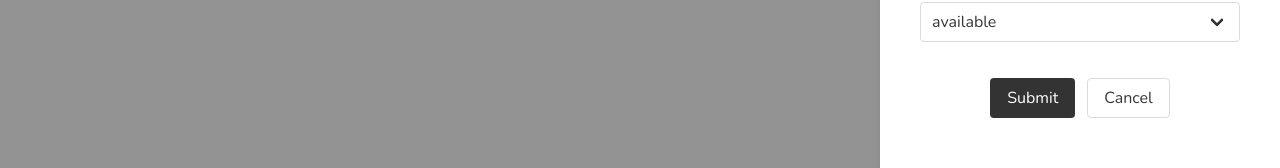
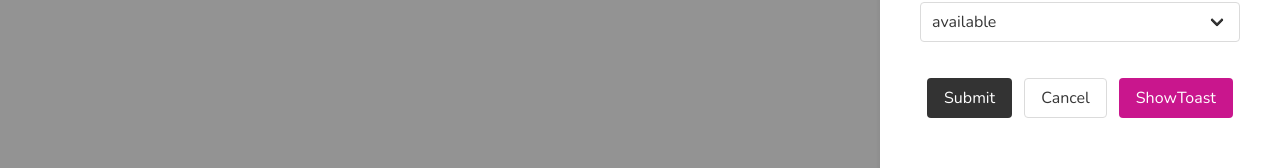
Before and after one commit to iita71737/react-store, a React (Create React App) app: page / in a window 1280 px wide. Both pictures are taken after typing "Sample" into the empty fields and a click on the button "add". Shown: the part 565-733 px from the top of the page. Built offline with nearby package versions, Linux system fonts and the light colour scheme; no server answers.

Commit message:
added react-toastify and set colored theme

```diff
--- a/package.json
+++ b/package.json
@@ -12,6 +12,7 @@
     "react-dom": "^17.0.2",
     "react-router-dom": "^5.3.0",
     "react-scripts": "4.0.3",
+    "react-toastify": "^5.4.0",
     "react-transition-group": "^4.4.2",
     "web-vitals": "^1.0.1"
   },
--- a/src/components/AddInventory.js
+++ b/src/components/AddInventory.js
@@ -1,5 +1,6 @@
 import React from 'react';
 import axios from 'commons/axios';
+import { toast } from 'react-toastify';
 class AddInventory extends React.Component {
     state = {
         name: '',
@@ -22,9 +23,18 @@ class AddInventory extends React.Component {
         const product = { ...this.state };
         axios.post('products', product).then(res => {
             this.props.close(res.data);
-            alert('Add Success');
+            toast.success('Add Success', { theme: 'colored' });
         });
     };
+
+    showToast = () => {
+        toast('default');
+        toast.info('info');
+        toast.success('success', { theme: 'colored' });
+        toast.warning('warning');
+        toast.error('error');
+    };
+
 
     render() {
         return (
@@ -109,9 +119,19 @@ class AddInventory extends React.Component {
                                 Cancel
                             </button>
                         </div>
+
+                        <div className="control">
+                            <button
+                                className="button is-primary"
+                                type="button"
+                                onClick={this.showToast}>
+                                ShowToast
+                            </button>
+                        </div>
+
                     </div>
-                </form>
-            </div>
+                </form >
+            </div >
         );
     }
 }
--- a/src/index.js
+++ b/src/index.js
@@ -5,8 +5,25 @@ import reportWebVitals from './reportWebVitals';
 import Router from 'Router';
 import 'css/app.scss';
 import 'css/style.scss';
+import { ToastContainer } from 'react-toastify';
+import 'react-toastify/dist/ReactToastify.css';
 
-ReactDOM.render(<Router />, document.getElementById('root'));
+ReactDOM.render(
+    <div>
+        <ToastContainer
+            position="top-right"
+            autoClose={5000}
+            hideProgressBar={false}
+            newestOnTop={false}
+            closeOnClick
+            rtl={false}
+            pauseOnFocusLoss
+            draggable
+            pauseOnHover
+        />
+        <Router />
+    </div>,
+    document.getElementById('root'));
 
 // If you want to start measuring performance in your app, pass a function
 // to log results (for example: reportWebVitals(console.log))
```
Also changed, not shown: 1 other file (tests, documents, lock files or other folders).
